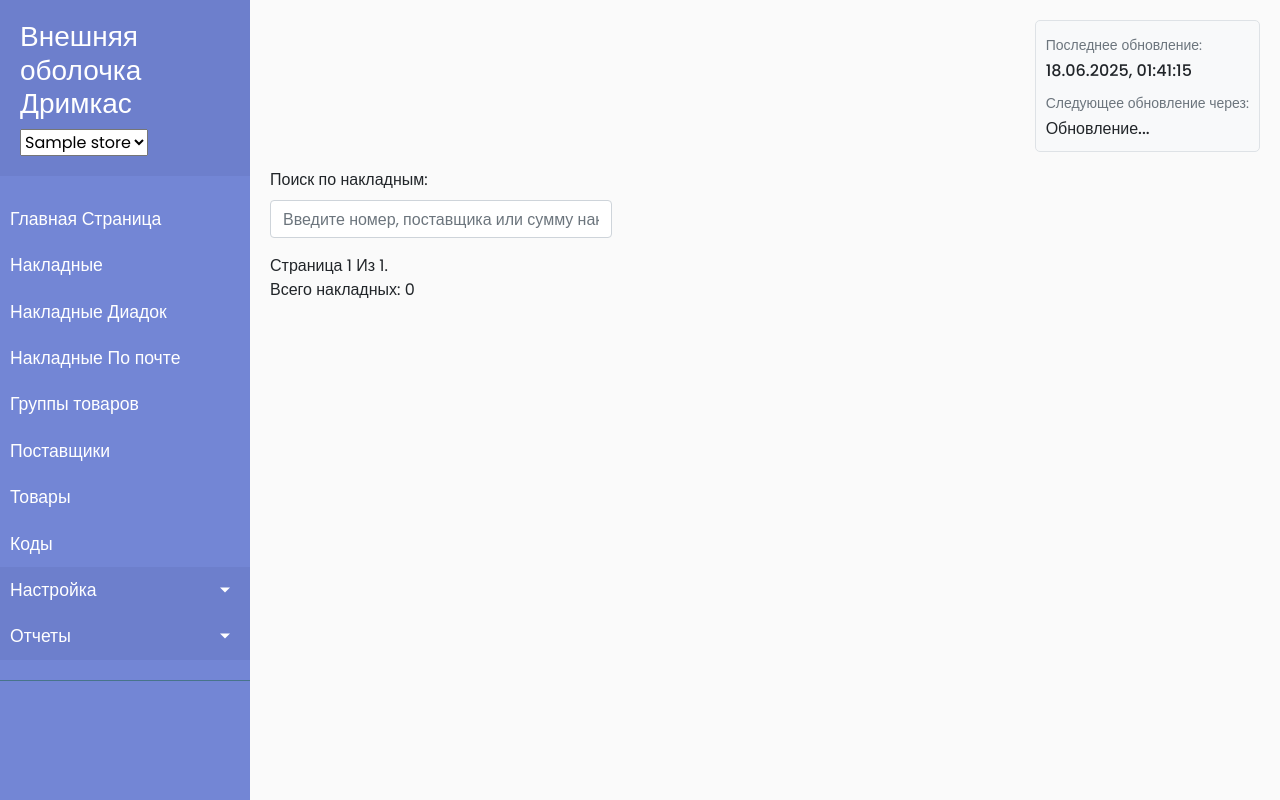
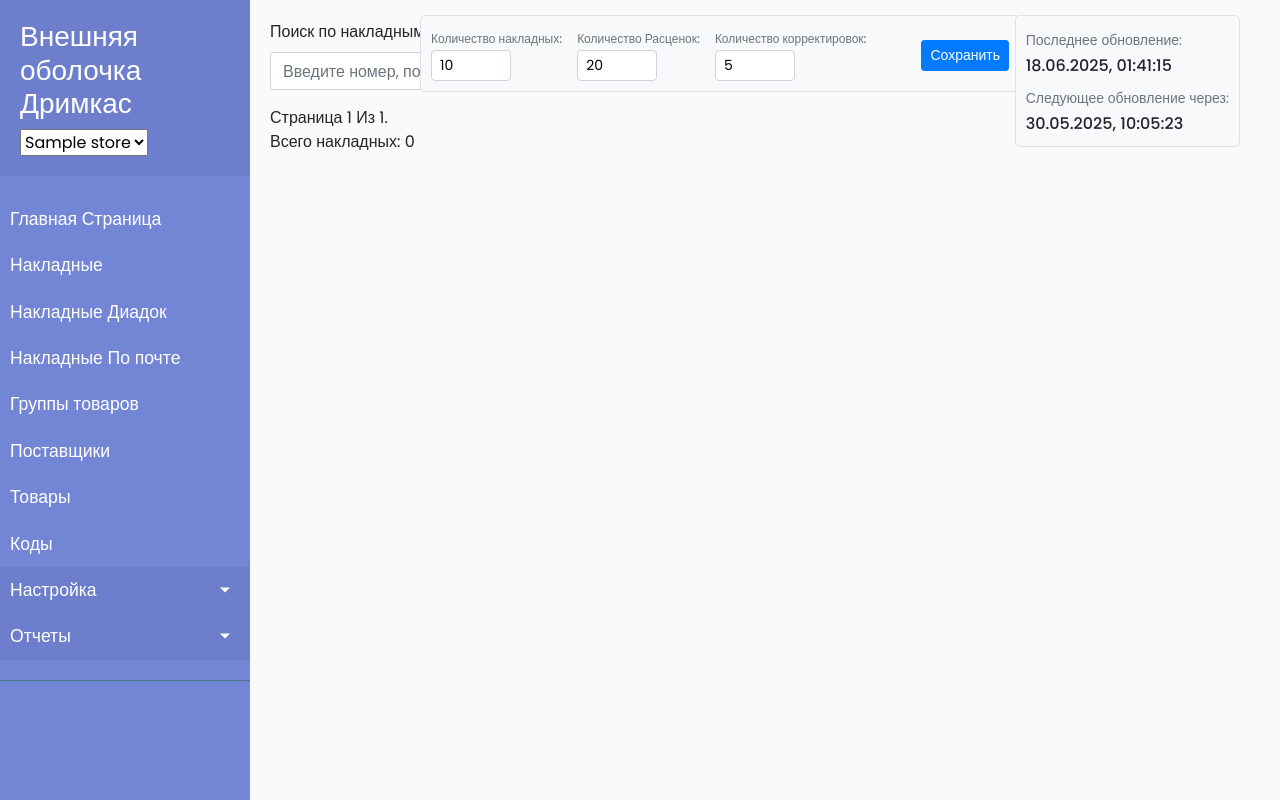
Before and after one commit to serdtsekol1/office_doom, a Django app: page /invoices/ in a window 1280 px wide. Run offline with Django 4.2, Linux system fonts and the light colour scheme; tables that the repository leaves empty hold one stand-in row (values such as "Sample post"); some libraries are stand-ins or nearby versions.

Commit message:
Apply local changes on top of remote updates

```diff
--- a/mainapp/templates/mainapp/pages/invoices.html
+++ b/mainapp/templates/mainapp/pages/invoices.html
@@ -7,24 +7,97 @@
             padding: 10px;
             border-radius: 5px;
             border: 1px solid #dee2e6;
+            position: absolute;
+            top: -5px;
+            right: 20px;
+            z-index: 1000;
+            min-width: 200px;
         }
-        .update-info small {
+        .settings-info {
+            background-color: #f8f9fa;
+            padding: 10px;
+            border-radius: 5px;
+            border: 1px solid #dee2e6;
+            position: absolute;
+            top: -5px;
+            right: 240px;
+            z-index: 1000;
+            min-width: 600px;
+        }
+        .settings-row {
+            display: flex;
+            align-items: center;
+            gap: 15px;
+        }
+        .settings-field {
+            display: flex;
+            flex-direction: column;
+            min-width: 120px;
+        }
+        .settings-field label {
+            font-size: 0.75em;
+            margin-bottom: 2px;
+            color: #6c757d;
+        }
+        .settings-field input {
+            font-size: 0.875rem;
+            padding: 0.25rem 0.5rem;
+            width: 80px;
+            border: 1px solid #ced4da;
+            border-radius: 0.25rem;
+        }
+        .settings-button {
+            margin-left: auto;
+        }
+        .update-info small,
+        .settings-info small {
             color: #6c757d;
             font-size: 0.875em;
         }
-        .update-info div {
+        .update-info div,
+        .settings-info div {
             font-weight: 500;
             margin-top: 2px;
         }
+        .content-wrapper {
+            position: relative;
+        }
+        .form-control-sm {
+            font-size: 0.875rem;
+            padding: 0.25rem 0.5rem;
+        }
+        .form-label {
+            margin-bottom: 0.25rem;
+        }
+        .border-top {
+            border-top: 1px solid #dee2e6 !important;
+        }
     </style>
 
-    <div class="mb-3 d-flex justify-content-between align-items-start">
-        <div>
-            <!-- Ліва частина залишається порожньою, оскільки пошук тепер в компоненті -->
+    <div class="content-wrapper">
+        <!-- Налаштування кількості документів (зліва) -->
+        <div class="settings-info">
+            <div class="settings-row">
+                <div class="settings-field">
+                    <label for="invoices_num">Количество накладных:</label>
+                    <input type="number" id="invoices_num" value="10">
+                </div>
+                <div class="settings-field">
+                    <label for="pricing_num">Количество Расценок:</label>
+                    <input type="number" id="pricing_num" value="20">
+                </div>
+                <div class="settings-field">
+                    <label for="correction_invoices_num">Количество корректировок:</label>
+                    <input type="number" id="correction_invoices_num" value="5">
+                </div>
+                <div class="settings-button">
+                    <button type="button" id="saveSettings" class="btn btn-primary btn-sm">Сохранить</button>
+                </div>
+            </div>
         </div>
 
+        <!-- Інформація про оновлення (справа) -->
         <div class="text-end update-info">
-            <!-- Права частина - інформація про оновлення -->
             <div class="mb-2">
                 <small class="text-muted">Последнее обновление:</small>
                 <div><span id="lastUpdate">{{ invoices_last_update_at|date:"d.m.Y, H:i:s" }}</span></div>
@@ -35,8 +108,9 @@
             </div>
         </div>
     </div>
-
-    {% include "mainapp/parts/dreamkas_invoices_display.html" %}
+    <div>
+        {% include "mainapp/parts/dreamkas_invoices_display.html" %}
+    </div>
 
     <script>
         // Add new countdown functionality
@@ -45,43 +119,16 @@
                 url: '{% url "get_invoice_timers" %}',
                 method: 'GET',
                 success: function(response) {
-                    if (response.invoices_being_updated) {
-                        if ($('#countdown').length) {
-                            $('#countdown').text('Обновление...');
-                        }
-                        return;
+                    console.log(response.invoices_being_updated)
+                    if (response.invoices_being_updated == true) {
+                        $('#countdown').text('Обновление...');
+                    } else {
+                        $('#countdown').text(response.invoices_next_update_at);
                     }
 
                     // Оновлюємо відображення останнього оновлення
                     if (response.invoices_last_update_at && $('#lastUpdate').length) {
                         $('#lastUpdate').text(response.invoices_last_update_at);
-                    }
-
-                    // Обчислюємо час до наступного оновлення
-                    if (response.invoices_next_update_at && $('#countdown').length) {
-                        try {
-                            // Конвертуємо формат дати з "dd.mm.yyyy, hh:mm:ss" в ISO формат
-                            const dateStr = response.invoices_next_update_at;
-                            const match = dateStr.match(/(\d{2})\.(\d{2})\.(\d{4}), (\d{2}):(\d{2}):(\d{2})/);
-                            if (match) {
-                                const [, day, month, year, hour, minute, second] = match;
-                                const isoDate = `${year}-${month}-${day}T${hour}:${minute}:${second}`;
-                                const nextUpdate = new Date(isoDate);
-                                const now = new Date();
-                                let timeLeft = nextUpdate - now;
-
-                                if (timeLeft <= 0) {
-                                    $('#countdown').text('Обновление...');
-                                } else {
-                                    const minutes = Math.floor(timeLeft / 60000);
-                                    const seconds = Math.floor((timeLeft % 60000) / 1000);
-                                    $('#countdown').text(`${minutes}:${seconds.toString().padStart(2, '0')}`);
-                                }
-                            }
-                        } catch (error) {
-                            console.error('Error parsing date:', error);
-                            $('#countdown').text('Ошибка');
-                        }
                     }
                 },
                 error: function(xhr, status, error) {
@@ -95,5 +142,59 @@
 
         setInterval(updateCountdown, 20000);
         updateCountdown(); // Initial call
+
+        // Завантаження поточних значень налаштувань
+        function loadSettings() {
+            $.ajax({
+                url: '{% url "get_invoice_timers" %}',
+                method: 'GET',
+                success: function(response) {
+                    if (response.invoices_num) {
+                        $('#invoices_num').val(response.invoices_num);
+                    }
+                    if (response.pricing_num) {
+                        $('#pricing_num').val(response.pricing_num);
+                    }
+                    if (response.correction_invoices_num) {
+                        $('#correction_invoices_num').val(response.correction_invoices_num);
+                    }
+                },
+                error: function(xhr, status, error) {
+                    console.error('Error loading settings:', error);
+                }
+            });
+        }
+
+        // Обробка збереження налаштувань
+        $('#saveSettings').click(function() {
+            const invoices_num = $('#invoices_num').val();
+            const pricing_num = $('#pricing_num').val();
+            const correction_invoices_num = $('#correction_invoices_num').val();
+
+            $.ajax({
+                url: '{% url "set_invoice_update_amount" %}',
+                method: 'POST',
+                data: {
+                    invoices_num: invoices_num,
+                    pricing_num: pricing_num,
+                    correction_invoices_num: correction_invoices_num,
+                    csrfmiddlewaretoken: '{{ csrf_token }}'
+                },
+                success: function(response) {
+                    if (response.success) {
+                        alert('Настройки успешно сохранены!');
+                    } else {
+                        alert('Ошибка при сохранении настроек: ' + (response.error || 'Неизвестная ошибка'));
+                    }
+                },
+                error: function(xhr, status, error) {
+                    console.error('Error saving settings:', error);
+                    alert('Ошибка при сохранении настроек');
+                }
+            });
+        });
+
+        // Завантажуємо налаштування при завантаженні сторінки
+        loadSettings();
     </script>
 {% endblock %}
--- a/mainapp/templates/mainapp/parts/dreamkas_invoices_display.html
+++ b/mainapp/templates/mainapp/parts/dreamkas_invoices_display.html
@@ -28,7 +28,7 @@
 </div>
 
 {% include "mainapp/parts/pagination.html" with page=invoices %}
-
+<div></div>
 <ol class="list-group list-group-numbered">
     {% for invoice in invoices %}
     <li class="list-group-item d-flex justify-content-between align-items-center search_field" data-search_data_field="{{ invoice.number }} {{ invoice.supplier }} {{ invoice.totalSum }}" style="padding: 0;">
--- a/mainapp/urls.py
+++ b/mainapp/urls.py
@@ -9,7 +9,7 @@
     delete_all_stores, delete_gmail_messages, update_supplier_prefix, delete_diadoc_invoices, debug, debug_update_all_invoices, debug_concat_rests_2, concat_list_of_rests, \
     delete_duplicate_barcode_objects, delete_duplicate_invoice_objects, delete_duplicate_and_invalid_product_objects, debug_remove_deuplicate_diadoc_invoice_objects, debug_force_update_all_products, \
     invoice_delete_position, create_or_change_expiry_duration_for_product, create_or_change_contents_for_product, debug_remove_printer_code_from_long_not_accepted_products, debug_redo_all_codes_back, \
-    create_new_document, pricing_documents
+    create_new_document, pricing_documents, set_invoice_update_amount
 
 urlpatterns = [
     path('', get_index_page, name="index"),
@@ -109,6 +109,7 @@
 
     ##
     path('get_invoice_timers/', get_invoice_timers, name="get_invoice_timers"),
+    path('set_invoice_update_amount/', set_invoice_update_amount, name="set_invoice_update_amount"),
     ## Debug
     path('old_documents_to_new_documents/', old_documents_to_new_documents, name="old_documents_to_new_documents"),
     path('old_documents_to_new_documents/<int:number>', old_documents_to_new_documents, name="old_documents_to_new_documents"),
--- a/mainapp/views.py
+++ b/mainapp/views.py
@@ -731,7 +731,7 @@
     return redirect(reverse('invoices'))
 
 def get_invoice_timers(request):
-    from mainapp.global_var import invoices_being_updated, invoices_last_update_at, invoices_next_update_at
+    from mainapp.global_var import invoices_being_updated, invoices_last_update_at, invoices_next_update_at, invoices_num, pricing_num, correction_invoices_num
 
     # Форматування дати в потрібному форматі
     def format_datetime(dt):
@@ -742,8 +742,24 @@
     return JsonResponse({
         'invoices_being_updated': invoices_being_updated,
         'invoices_last_update_at': format_datetime(invoices_last_update_at),
-        'invoices_next_update_at': format_datetime(invoices_next_update_at)
+        'invoices_next_update_at': format_datetime(invoices_next_update_at),
+        'invoices_num': invoices_num,
+        'pricing_num': pricing_num,
+        'correction_invoices_num': correction_invoices_num
     })
+@csrf_exempt
+def set_invoice_update_amount(request):
+    if request.method == 'POST':
+        from mainapp import global_var
+        invoices_num = request.POST.get('invoices_num')
+        pricing_num = request.POST.get('pricing_num')
+        correction_invoices_num = request.POST.get('correction_invoices_num')
+        global_var.invoices_num = int(invoices_num)
+        global_var.pricing_num = int(pricing_num)
+        global_var.correction_invoices_num = int(correction_invoices_num)
+        global_var.save_persistent_vars()
+        return JsonResponse({'success': True})
+    return JsonResponse({'success': False, 'error': 'Only POST method allowed'})
 
 def dreamkas_invoices(request):
     from mainapp.global_var import invoices_last_update_at
```
Also changed, not shown: mainapp/apps.py (+24 -24 lines), mainapp/dreamkas_documents.py (+4 -3 lines), mainapp/dreamkas_to_massaK.py (+38 -12 lines), mainapp/global_var.py (+13 -1 lines).
